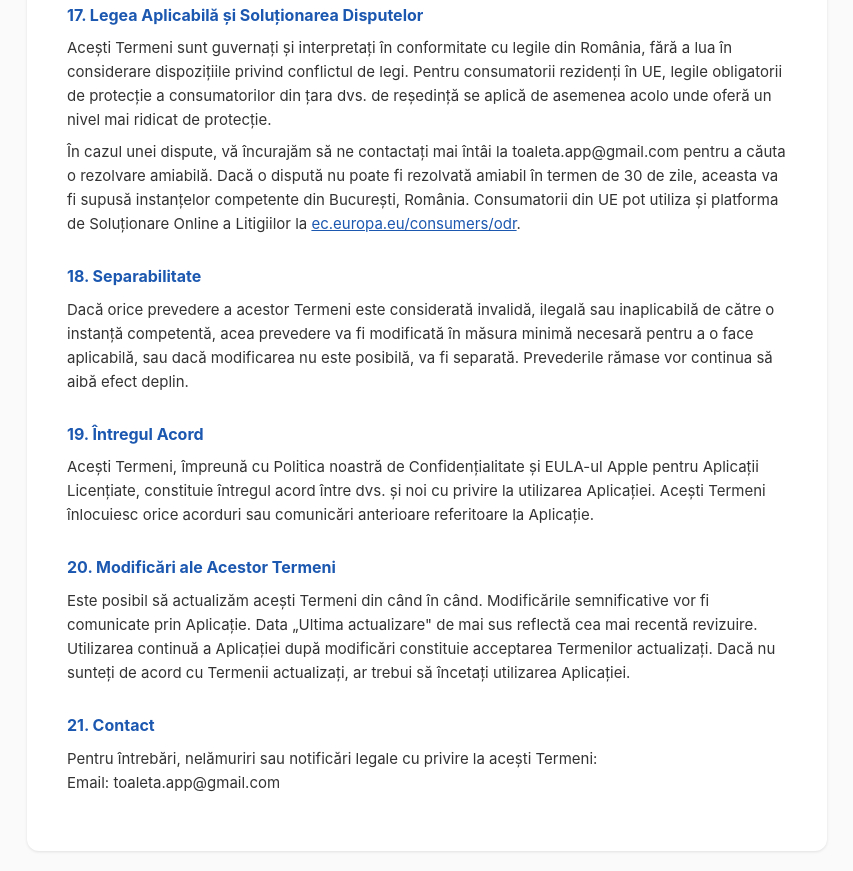
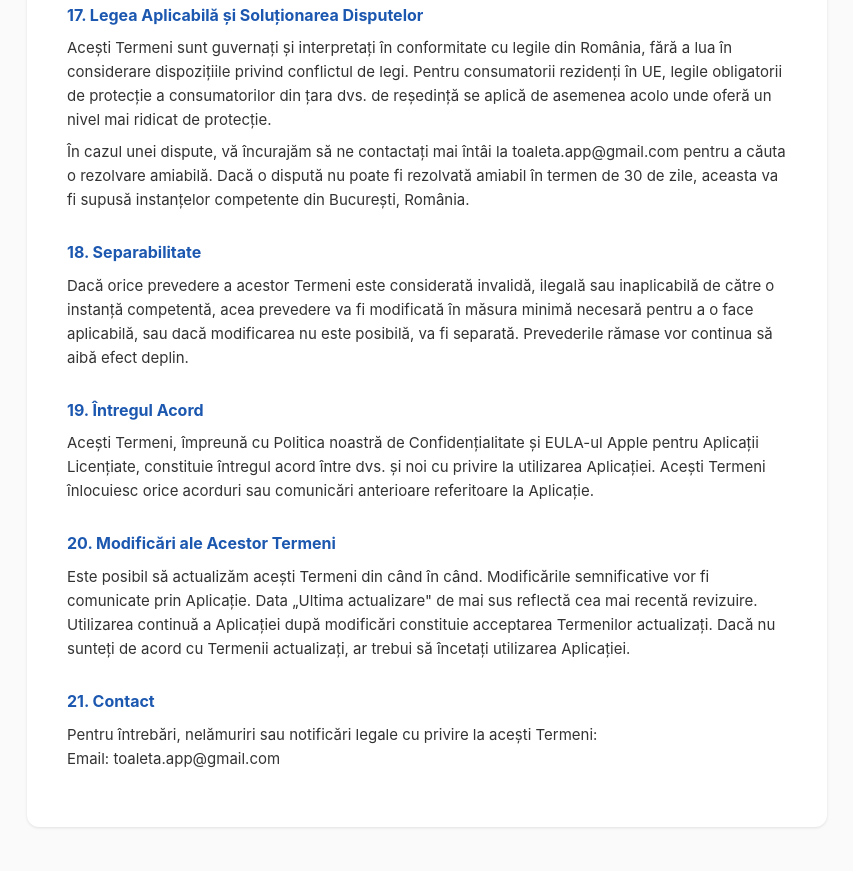
Before and after one commit to TheResidentM/toaleta-legal, a plain HTML site: page termeni-si-conditii.html in a window 1280 px wide. Shown: the part 4034-4905 px from the top of the page, without its empty margins (213-1066 px from the left). After the commit the page ends 4881 px from the top, so only its background shows below. Drawn offline with Linux system fonts and the light colour scheme.

Commit message:
Terms: remove the link to the discontinued EU ODR platform
Co-Authored-By: Claude Sonnet 5.5 <noreply@anthropic.com>

```diff
--- a/termeni-si-conditii.html
+++ b/termeni-si-conditii.html
@@ -192,7 +192,7 @@
         <div class="section">
             <h2>17. Legea Aplicabilă și Soluționarea Disputelor</h2>
             <p>Acești Termeni sunt guvernați și interpretați în conformitate cu legile din România, fără a lua în considerare dispozițiile privind conflictul de legi. Pentru consumatorii rezidenți în UE, legile obligatorii de protecție a consumatorilor din țara dvs. de reședință se aplică de asemenea acolo unde oferă un nivel mai ridicat de protecție.</p>
-            <p>În cazul unei dispute, vă încurajăm să ne contactați mai întâi la toaleta.app@gmail.com pentru a căuta o rezolvare amiabilă. Dacă o dispută nu poate fi rezolvată amiabil în termen de 30 de zile, aceasta va fi supusă instanțelor competente din București, România. Consumatorii din UE pot utiliza și platforma de Soluționare Online a Litigiilor la <a href="https://ec.europa.eu/consumers/odr">ec.europa.eu/consumers/odr</a>.</p>
+            <p>În cazul unei dispute, vă încurajăm să ne contactați mai întâi la toaleta.app@gmail.com pentru a căuta o rezolvare amiabilă. Dacă o dispută nu poate fi rezolvată amiabil în termen de 30 de zile, aceasta va fi supusă instanțelor competente din București, România.</p>
         </div>
 
         <div class="section">
```
Also changed, not shown: terms-of-use.html (+1 -1 lines).
